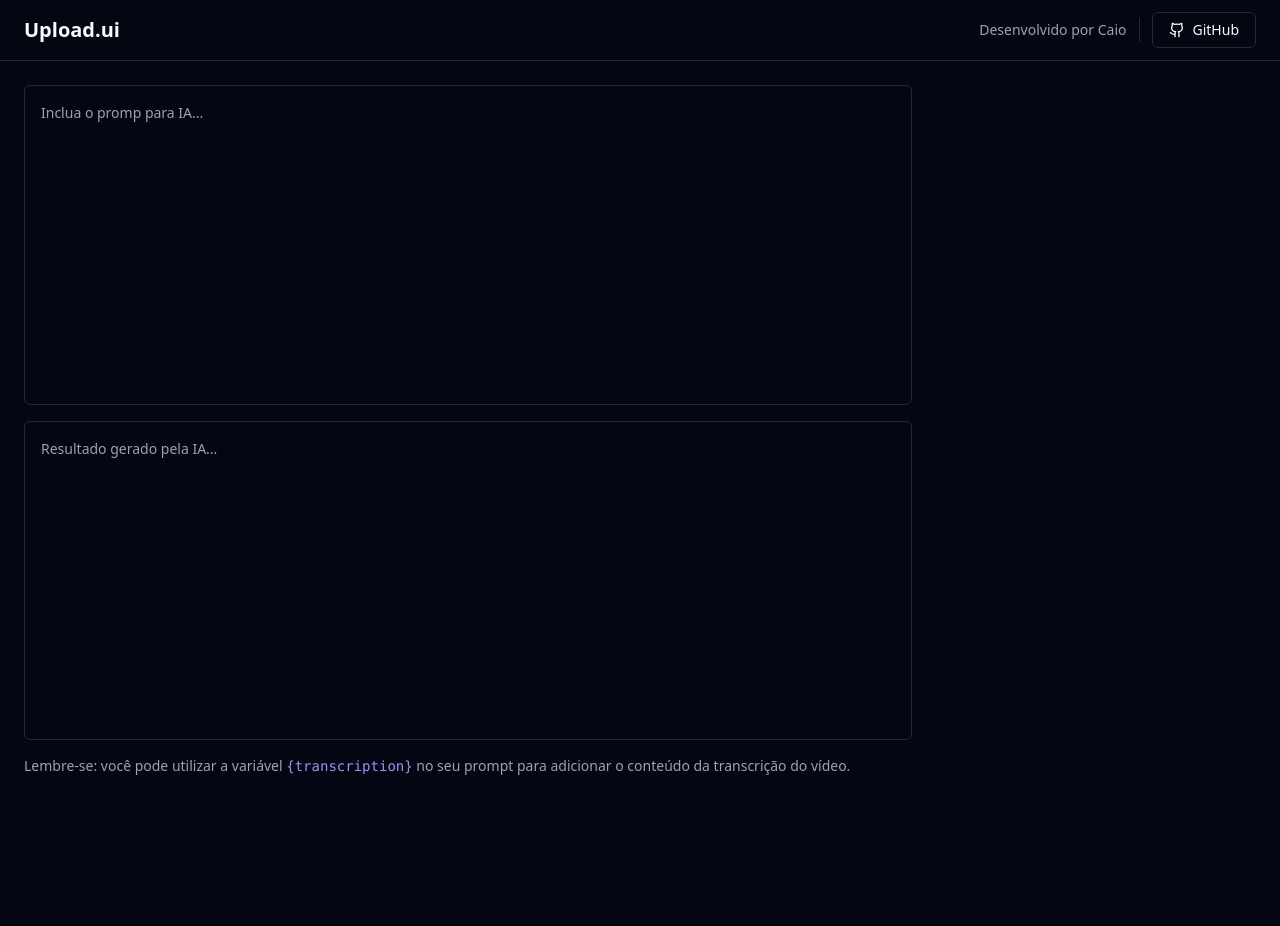
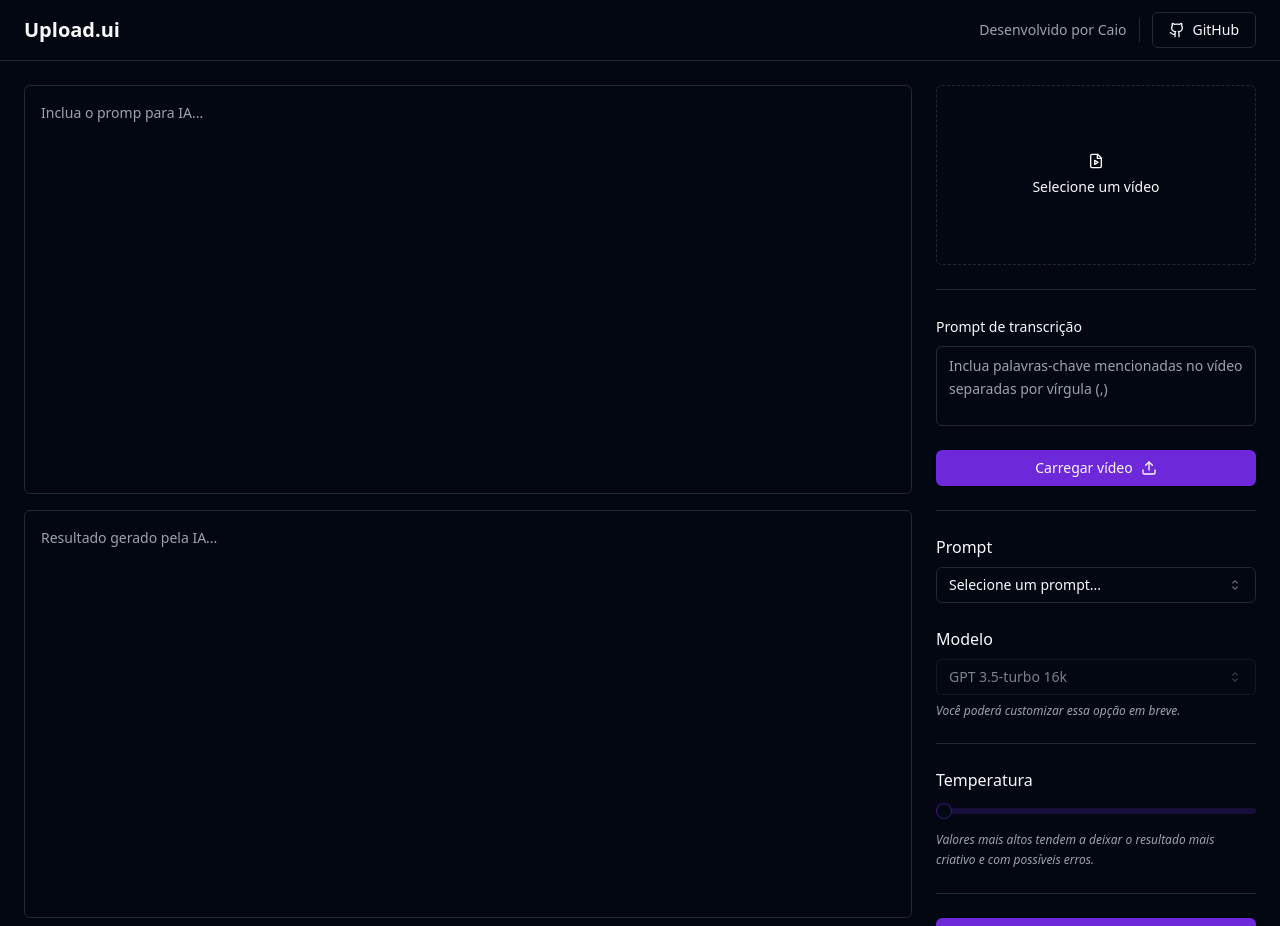
Before and after one commit to CaioMantovaniBorba/upload-ai-web, a React (Vite) app: page / in a window 1280 px wide. Shown: the top 926 px of the page. Before the commit the page ends 800 px from the top, so only its background shows below. Built offline with nearby package versions, Linux system fonts and the light colour scheme.

Commit message:
Create aside

```diff
--- a/package.json
+++ b/package.json
@@ -11,7 +11,10 @@
   },
   "dependencies": {
     "@radix-ui/react-icons": "^1.3.0",
+    "@radix-ui/react-label": "^2.0.2",
+    "@radix-ui/react-select": "^1.2.2",
     "@radix-ui/react-separator": "^1.0.3",
+    "@radix-ui/react-slider": "^1.1.2",
     "@radix-ui/react-slot": "^1.0.2",
     "class-variance-authority": "^0.7.0",
     "clsx": "^2.0.0",
--- a/src/App.tsx
+++ b/src/App.tsx
@@ -1,8 +1,11 @@
-import { Github } from 'lucide-react';
+import { Github, FileVideo, Upload, Wand2 } from 'lucide-react';
 
 import { Button } from "./components/ui/button";
 import { Separator } from "./components/ui/separator";
 import { Textarea } from "./components/ui/textarea";
+import { Label } from './components/ui/label';
+import { Select, SelectTrigger, SelectValue, SelectContent, SelectItem } from './components/ui/select';
+import { Slider } from './components/ui/slider';
 
 export function App() {
 
@@ -41,7 +44,85 @@
             Lembre-se: você pode utilizar a variável <code className="text-violet-400">{'{transcription}'}</code> no seu prompt para adicionar o conteúdo da transcrição do vídeo.
           </p>
         </div>
-        <aside className="w-80"></aside>
+
+        <aside className="w-80 space-y-6 ">
+          <form action="" className="space-y-6">
+            <label htmlFor="video" className="border flex rounded-md aspect-video cursor-pointer border-dashed text-sm flex-col gap-2 items-center justify-center text-muter-foreground hover:bg-primary/5"
+            >
+              <FileVideo className="w-4 h-4" />
+              Selecione um vídeo
+            </label>
+
+            <input type="file" id="video" accept="video/mp4" className="sr-only" />
+
+            <Separator />
+
+            <div className="space-y-2">
+              <Label htmlFor="transcription_prompt">Prompt de transcrição</Label>
+              <Textarea
+                id="transcription_prompt"
+                className="h-20 resize-none leading-relaxed"
+                placeholder="Inclua palavras-chave mencionadas no vídeo separadas por vírgula (,)"
+              >
+              </Textarea>
+            </div>
+
+            <Button type="submit" className="w-full">
+              Carregar vídeo
+              <Upload className="w-4 h-4 ml-2" />
+            </Button>
+          </form>
+
+          <Separator />
+
+          <form action="" className="space-y-6">
+          <div className="space-y-2">
+              <label htmlFor="">Prompt</label>
+              <Select>
+                <SelectTrigger>
+                  <SelectValue placeholder="Selecione um prompt..."/>
+                </SelectTrigger>
+                <SelectContent>
+                  <SelectItem value="title">Título do YouTube</SelectItem>
+                  <SelectItem value="description">Descrição do YouTube</SelectItem>
+                </SelectContent>
+              </Select>
+            </div>
+
+            <div className="space-y-2">
+              <label htmlFor="">Modelo</label>
+              <Select disabled defaultValue="gpt3.5">
+                <SelectTrigger>
+                  <SelectValue />
+                </SelectTrigger>
+                <SelectContent>
+                  <SelectItem value="gpt3.5">GPT 3.5-turbo 16k</SelectItem>
+                </SelectContent>
+              </Select>
+              <span className="block text-xs text-muted-foreground italic">Você poderá customizar essa opção em breve.</span>
+            </div>
+
+            <Separator />
+
+            <div className="space-y-4">
+              <label htmlFor="">Temperatura</label>
+              <Slider
+                min={0}
+                max={1}
+                step={0.1}
+              />
+
+              <span className="block text-xs text-muted-foreground italic leading-relaxed">Valores mais altos tendem a deixar o resultado mais criativo e com possíveis erros.</span>
+            </div>
+
+            <Separator />
+
+            <Button type="submit" className="w-full">
+              Executar
+              <Wand2 className="w-4 h-4 ml-2" />
+            </Button>
+          </form>
+        </aside>
       </main>
     </div>
   )
--- /dev/null
+++ b/src/components/ui/label.tsx
@@ -0,0 +1,24 @@
+import * as React from "react"
+import * as LabelPrimitive from "@radix-ui/react-label"
+import { cva, type VariantProps } from "class-variance-authority"
+
+import { cn } from "@/lib/utils"
+
+const labelVariants = cva(
+  "text-sm font-medium leading-none peer-disabled:cursor-not-allowed peer-disabled:opacity-70"
+)
+
+const Label = React.forwardRef<
+  React.ElementRef<typeof LabelPrimitive.Root>,
+  React.ComponentPropsWithoutRef<typeof LabelPrimitive.Root> &
+    VariantProps<typeof labelVariants>
+>(({ className, ...props }, ref) => (
+  <LabelPrimitive.Root
+    ref={ref}
+    className={cn(labelVariants(), className)}
+    {...props}
+  />
+))
+Label.displayName = LabelPrimitive.Root.displayName
+
+export { Label }
--- /dev/null
+++ b/src/components/ui/select.tsx
@@ -0,0 +1,118 @@
+import * as React from "react"
+import { CaretSortIcon, CheckIcon } from "@radix-ui/react-icons"
+import * as SelectPrimitive from "@radix-ui/react-select"
+
+import { cn } from "@/lib/utils"
+
+const Select = SelectPrimitive.Root
+
+const SelectGroup = SelectPrimitive.Group
+
+const SelectValue = SelectPrimitive.Value
+
+const SelectTrigger = React.forwardRef<
+  React.ElementRef<typeof SelectPrimitive.Trigger>,
+  React.ComponentPropsWithoutRef<typeof SelectPrimitive.Trigger>
+>(({ className, children, ...props }, ref) => (
+  <SelectPrimitive.Trigger
+    ref={ref}
+    className={cn(
+      "flex h-9 w-full items-center justify-between rounded-md border border-input bg-transparent px-3 py-2 text-sm shadow-sm ring-offset-background placeholder:text-muted-foreground focus:outline-none focus:ring-1 focus:ring-ring disabled:cursor-not-allowed disabled:opacity-50",
+      className
+    )}
+    {...props}
+  >
+    {children}
+    <SelectPrimitive.Icon asChild>
+      <CaretSortIcon className="h-4 w-4 opacity-50" />
+    </SelectPrimitive.Icon>
+  </SelectPrimitive.Trigger>
+))
+SelectTrigger.displayName = SelectPrimitive.Trigger.displayName
+
+const SelectContent = React.forwardRef<
+  React.ElementRef<typeof SelectPrimitive.Content>,
+  React.ComponentPropsWithoutRef<typeof SelectPrimitive.Content>
+>(({ className, children, position = "popper", ...props }, ref) => (
+  <SelectPrimitive.Portal>
+    <SelectPrimitive.Content
+      ref={ref}
+      className={cn(
+        "relative z-50 min-w-[8rem] overflow-hidden rounded-md border bg-popover text-popover-foreground shadow-md data-[state=open]:animate-in data-[state=closed]:animate-out data-[state=closed]:fade-out-0 data-[state=open]:fade-in-0 data-[state=closed]:zoom-out-95 data-[state=open]:zoom-in-95 data-[side=bottom]:slide-in-from-top-2 data-[side=left]:slide-in-from-right-2 data-[side=right]:slide-in-from-left-2 data-[side=top]:slide-in-from-bottom-2",
+        position === "popper" &&
+          "data-[side=bottom]:translate-y-1 data-[side=left]:-translate-x-1 data-[side=right]:translate-x-1 data-[side=top]:-translate-y-1",
+        className
+      )}
+      position={position}
+      {...props}
+    >
+      <SelectPrimitive.Viewport
+        className={cn(
+          "p-1",
+          position === "popper" &&
+            "h-[var(--radix-select-trigger-height)] w-full min-w-[var(--radix-select-trigger-width)]"
+        )}
+      >
+        {children}
+      </SelectPrimitive.Viewport>
+    </SelectPrimitive.Content>
+  </SelectPrimitive.Portal>
+))
+SelectContent.displayName = SelectPrimitive.Content.displayName
+
+const SelectLabel = React.forwardRef<
+  React.ElementRef<typeof SelectPrimitive.Label>,
+  React.ComponentPropsWithoutRef<typeof SelectPrimitive.Label>
+>(({ className, ...props }, ref) => (
+  <SelectPrimitive.Label
+    ref={ref}
+    className={cn("px-2 py-1.5 text-sm font-semibold", className)}
+    {...props}
+  />
+))
+SelectLabel.displayName = SelectPrimitive.Label.displayName
+
+const SelectItem = React.forwardRef<
+  React.ElementRef<typeof SelectPrimitive.Item>,
+  React.ComponentPropsWithoutRef<typeof SelectPrimitive.Item>
+>(({ className, children, ...props }, ref) => (
+  <SelectPrimitive.Item
+    ref={ref}
+    className={cn(
+      "relative flex w-full cursor-default select-none items-center rounded-sm py-1.5 pl-2 pr-8 text-sm outline-none focus:bg-accent focus:text-accent-foreground data-[disabled]:pointer-events-none data-[disabled]:opacity-50",
+      className
+    )}
+    {...props}
+  >
+    <span className="absolute right-2 flex h-3.5 w-3.5 items-center justify-center">
+      <SelectPrimitive.ItemIndicator>
+        <CheckIcon className="h-4 w-4" />
+      </SelectPrimitive.ItemIndicator>
+    </span>
+    <SelectPrimitive.ItemText>{children}</SelectPrimitive.ItemText>
+  </SelectPrimitive.Item>
+))
+SelectItem.displayName = SelectPrimitive.Item.displayName
+
+const SelectSeparator = React.forwardRef<
+  React.ElementRef<typeof SelectPrimitive.Separator>,
+  React.ComponentPropsWithoutRef<typeof SelectPrimitive.Separator>
+>(({ className, ...props }, ref) => (
+  <SelectPrimitive.Separator
+    ref={ref}
+    className={cn("-mx-1 my-1 h-px bg-muted", className)}
+    {...props}
+  />
+))
+SelectSeparator.displayName = SelectPrimitive.Separator.displayName
+
+export {
+  Select,
+  SelectGroup,
+  SelectValue,
+  SelectTrigger,
+  SelectContent,
+  SelectLabel,
+  SelectItem,
+  SelectSeparator,
+}
--- /dev/null
+++ b/src/components/ui/slider.tsx
@@ -0,0 +1,26 @@
+import * as React from "react"
+import * as SliderPrimitive from "@radix-ui/react-slider"
+
+import { cn } from "@/lib/utils"
+
+const Slider = React.forwardRef<
+  React.ElementRef<typeof SliderPrimitive.Root>,
+  React.ComponentPropsWithoutRef<typeof SliderPrimitive.Root>
+>(({ className, ...props }, ref) => (
+  <SliderPrimitive.Root
+    ref={ref}
+    className={cn(
+      "relative flex w-full touch-none select-none items-center",
+      className
+    )}
+    {...props}
+  >
+    <SliderPrimitive.Track className="relative h-1.5 w-full grow overflow-hidden rounded-full bg-primary/20">
+      <SliderPrimitive.Range className="absolute h-full bg-primary" />
+    </SliderPrimitive.Track>
+    <SliderPrimitive.Thumb className="block h-4 w-4 rounded-full border border-primary/50 bg-background shadow transition-colors focus-visible:outline-none focus-visible:ring-1 focus-visible:ring-ring disabled:pointer-events-none disabled:opacity-50" />
+  </SliderPrimitive.Root>
+))
+Slider.displayName = SliderPrimitive.Root.displayName
+
+export { Slider }
```
Also changed, not shown: 1 other file (tests, documents, lock files or other folders).
